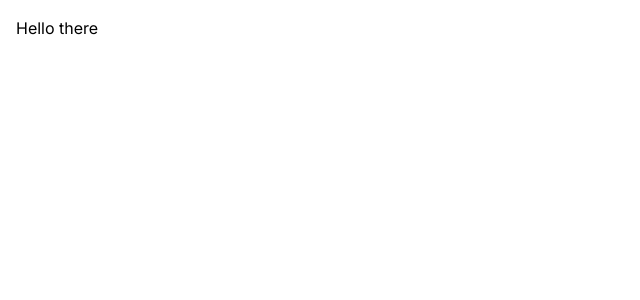
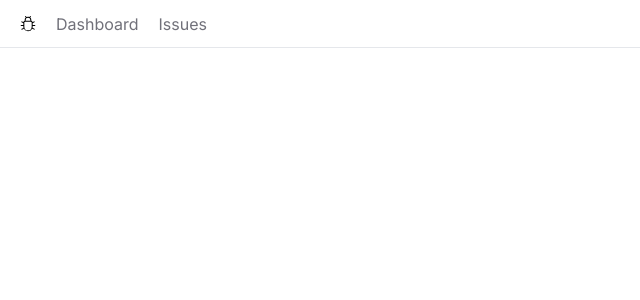
Before and after one commit to ppearl007/issue-tracker-nextjs, a Next.js app: page / in a window 1280 px wide. Shown: the top 300 px of the page, without its empty margins (0-640 px from the left). Built offline with nearby package versions, Linux system fonts and the light colour scheme.

Commit message:
build navbar

```diff
--- /dev/null
+++ b/app/Navbar.tsx
@@ -0,0 +1,23 @@
+import React from 'react'
+import Link from 'next/link'
+import { GoBug } from "react-icons/go";
+
+const Navbar = () => {
+  const links = [
+    { label: 'Dashboard', id: 2, href: '/' },
+    { label: 'Issues', id: 3, href: '/issues' }
+  ]
+
+  return (
+    <nav className='flex space-x-5 border-b mb-5 px-5 h-12 items-center'>
+      <Link href='/'> <GoBug /></Link>
+      {links.map(link => <Link
+        className='text-zinc-500 hover:text-zinc-800 transition-colors'
+        key={link.id}
+        href={link.href}
+      >{link.label}</Link>)}
+    </nav>
+  )
+}
+
+export default Navbar
--- a/app/globals.css
+++ b/app/globals.css
@@ -16,5 +16,4 @@
 
 body {
   color: rgb(var(--foreground-rgb));
-    padding: 1rem;
 }
--- a/app/layout.tsx
+++ b/app/layout.tsx
@@ -1,6 +1,7 @@
 import './globals.css'
 import type { Metadata } from 'next'
 import { Inter } from 'next/font/google'
+import Navbar from './Navbar'
 
 const inter = Inter({ subsets: ['latin'] })
 
@@ -16,7 +17,10 @@
 }) {
   return (
     <html lang="en">
-      <body className={inter.className}>{children}</body>
+      <body className={inter.className}>
+        <Navbar />
+        <main>{children}</main>
+      </body>
     </html>
   )
 }
--- a/app/page.tsx
+++ b/app/page.tsx
@@ -1,6 +1,8 @@
+
 export default function Home() {
-  return (<main>
-    <h1>Hello there</h1>
+  return (
+  <main>
+
   </main>
   )
 }
--- a/package.json
+++ b/package.json
@@ -19,6 +19,7 @@
     "postcss": "8.4.49",
     "react": "19.0.0",
     "react-dom": "19.0.0",
+    "react-icons": "^5.4.0",
     "tailwindcss": "3.4.17",
     "typescript": "5.7.2"
   }
```
Also changed, not shown: 1 other file (tests, documents, lock files or other folders).
